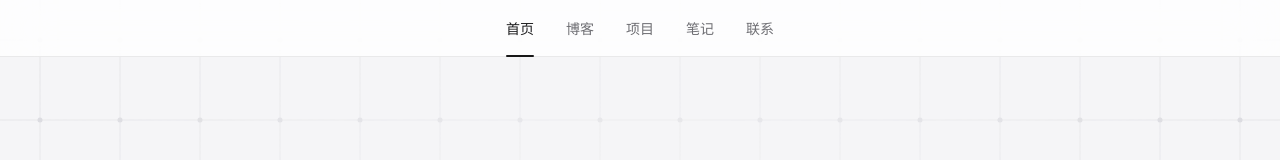
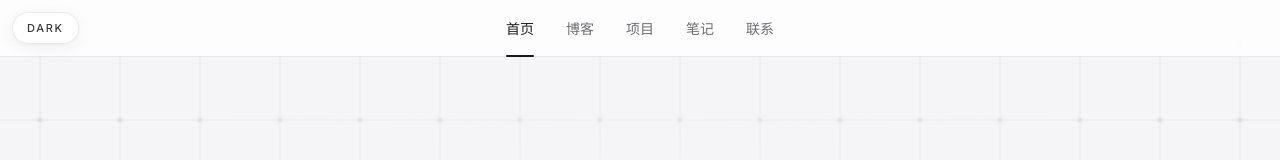
Before and after one commit to New-King/newking, a React (Vite) app: page / in a window 1280 px wide. Shown: the top 160 px of the page. Built offline with nearby package versions, Linux system fonts and the light colour scheme; the HTML template or start-up script is replaced by a standard one.

Commit message:
深色模式完整实现：令牌改 CSS 变量（:root/.dark）+ 左上角 Dark/Light 切换（localStorage 持久化）+ 全站 dark: 细节适配（下拉悬停/思考光柱/骨架/打勾图标等）；设计规范与 AGENTS.md 增加深色注意事项

```diff
--- a/src/App.jsx
+++ b/src/App.jsx
@@ -1,4 +1,4 @@
-import { useEffect } from 'react';
+import { useEffect, useState } from 'react';
 import { BrowserRouter, Route, Routes, useLocation } from 'react-router-dom';
 import Navbar from './components/Navbar';
 import HomePage from './pages/HomePage';
@@ -6,6 +6,35 @@ import BlogPage from './pages/BlogPage';
 import ProjectsPage from './pages/ProjectsPage';
 import NotesPage from './pages/NotesPage';
 import ContactPage from './pages/ContactPage';
+
+/* 深色模式切换（左上角；记住用户选择，localStorage 持久化） */
+function ThemeToggle() {
+  const [dark, setDark] = useState(() => {
+    try {
+      return localStorage.getItem('theme') === 'dark';
+    } catch {
+      return false;
+    }
+  });
+  useEffect(() => {
+    document.documentElement.classList.toggle('dark', dark);
+    try {
+      localStorage.setItem('theme', dark ? 'dark' : 'light');
+    } catch {
+      /* 隐私模式等不可写时静默失败 */
+    }
+  }, [dark]);
+  return (
+    <button
+      type="button"
+      onClick={() => setDark((d) => !d)}
+      aria-label={dark ? 'Switch to light mode' : 'Switch to dark mode'}
+      className="fixed left-3 top-3 z-[60] flex h-8 items-center rounded-full border border-black/[0.08] bg-white/90 px-3.5 text-[11px] font-medium uppercase tracking-[0.15em] text-ink-soft shadow-apple backdrop-blur transition-colors hover:text-ink dark:border-white/10 dark:bg-[#1C1C1E]/90"
+    >
+      {dark ? 'Light' : 'Dark'}
+    </button>
+  );
+}
 
 function ScrollToTop() {
   const { pathname } = useLocation();
@@ -19,6 +48,7 @@ export default function App() {
   return (
     <BrowserRouter>
       <ScrollToTop />
+      <ThemeToggle />
       <Navbar />
       {/* 导航为悬浮覆盖层，不占用布局高度；隐藏时内容可占满整个视口 */}
       <main>
--- a/src/components/PageShell.jsx
+++ b/src/components/PageShell.jsx
@@ -7,7 +7,7 @@ export default function PageShell({ eyebrow, title, description, note, children
       {children && <div className="mt-10">{children}</div>}
       {note && (
         <div className="mt-16 flex items-center gap-3 text-sm text-ink-faint">
-          <span className="h-px w-10 bg-neutral-200" />
+          <span className="h-px w-10 bg-neutral-200 dark:bg-white/15" />
           {note}
         </div>
       )}
--- a/src/components/chat/AgentChat.jsx
+++ b/src/components/chat/AgentChat.jsx
@@ -419,7 +419,7 @@ export default function AgentChat() {
               type="button"
               onClick={scrollToBottom}
               aria-label="跳到底部"
-              className="absolute bottom-full right-1.5 z-10 mb-2 flex h-9 w-9 animate-fade-in-up items-center justify-center rounded-full border border-black/[0.08] bg-white/95 text-ink-faint shadow-apple backdrop-blur transition-colors hover:text-ink"
+              className="absolute bottom-full right-1.5 z-10 mb-2 flex h-9 w-9 animate-fade-in-up items-center justify-center rounded-full border border-black/[0.08] bg-white/95 text-ink-faint shadow-apple backdrop-blur transition-colors hover:text-ink dark:border-white/10 dark:bg-card/95"
             >
               <IconArrowDown className="h-4 w-4" />
             </button>
@@ -431,7 +431,7 @@ export default function AgentChat() {
             onChange={(e) => setInput(e.target.value)}
             placeholder="输入你想了解的内容…"
             aria-label="输入你想了解的内容"
-            className="w-full rounded-full border border-black/[0.08] bg-card py-3.5 pl-5 pr-14 text-[15px] text-ink shadow-apple-input outline-none transition-all duration-200 placeholder:text-ink-faint focus:shadow-apple"
+            className="w-full rounded-full border border-black/[0.08] bg-card py-3.5 pl-5 pr-14 text-[15px] text-ink shadow-apple-input outline-none transition-all duration-200 placeholder:text-ink-faint focus:shadow-apple dark:border-white/10"
           />
           {/* 生成中：发送按钮原位变为暂停按钮，无法连续发送；对话结束或暂停后恢复发送 */}
           {pending > 0 && !paused ? (
--- a/src/components/chat/BgGrid.jsx
+++ b/src/components/chat/BgGrid.jsx
@@ -9,10 +9,11 @@ const IDLE_MS = 3000; // 鼠标停止移动多久后回缩（加长：悬停时
 const V_COUNT = 40; // 竖线数（80*40 = 3200px）
 const H_COUNT = 30; // 横线数（80*30 = 2400px）
 
-const LINE = '#E4E4E7'; // 线的基础色（Aceternity light 同色）
-const LINE_HOT = '#9B9BA3'; // 线变深后的颜色
-const DOT = '#D6D6DB'; // 圆点基础色
-const DOT_HOT = '#7F7F88'; // 圆点碰撞时的深色
+// 网格颜色：引用 CSS 变量（:root 浅色 / .dark 深色），主题切换自动生效
+const LINE = 'var(--grid-line)'; // 线的基础色
+const LINE_HOT = 'var(--grid-line-hot)'; // 线变深后的颜色（深色模式下反向为变亮）
+const DOT = 'var(--grid-dot)'; // 圆点基础色
+const DOT_HOT = 'var(--grid-dot-hot)'; // 圆点碰撞时的深色
 
 // 圆点坐标：从半格 40px 起，与横竖线交点对齐
 function buildDots() {
@@ -265,8 +266,8 @@ function BgGrid() {
               y1={GRID / 2 + j * GRID}
               x2="100%"
               y2={GRID / 2 + j * GRID}
-              stroke={LINE}
               strokeWidth="1"
+              style={{ stroke: LINE }}
             />
             <line
               ref={(el) => {
@@ -276,9 +277,9 @@ function BgGrid() {
               y1={GRID / 2 + j * GRID}
               x2="100%"
               y2={GRID / 2 + j * GRID}
-              stroke={LINE_HOT}
               strokeWidth="1"
               style={{
+                stroke: LINE_HOT,
                 strokeDasharray: '0 2000',
                 transition: `stroke-dasharray ${GROW_MS}ms ease, stroke-dashoffset ${GROW_MS}ms ease`,
               }}
@@ -291,9 +292,9 @@ function BgGrid() {
               y1={GRID / 2 + j * GRID}
               x2="100%"
               y2={GRID / 2 + j * GRID}
-              stroke={LINE_HOT}
               strokeWidth="1"
               style={{
+                stroke: LINE_HOT,
                 strokeDasharray: '0 2000',
                 transition: `stroke-dasharray ${GROW_MS}ms ease, stroke-dashoffset ${GROW_MS}ms ease`,
               }}
@@ -309,8 +310,8 @@ function BgGrid() {
               y1="0"
               x2={GRID / 2 + i * GRID}
               y2="100%"
-              stroke={LINE}
               strokeWidth="1"
+              style={{ stroke: LINE }}
             />
             <line
               ref={(el) => {
@@ -320,9 +321,9 @@ function BgGrid() {
               y1="0"
               x2={GRID / 2 + i * GRID}
               y2="100%"
-              stroke={LINE_HOT}
               strokeWidth="1"
               style={{
+                stroke: LINE_HOT,
                 strokeDasharray: '0 2000',
                 transition: `stroke-dasharray ${GROW_MS}ms ease, stroke-dashoffset ${GROW_MS}ms ease`,
               }}
@@ -335,9 +336,9 @@ function BgGrid() {
               y1="0"
               x2={GRID / 2 + i * GRID}
               y2="100%"
-              stroke={LINE_HOT}
               strokeWidth="1"
               style={{
+                stroke: LINE_HOT,
                 strokeDasharray: '0 2000',
                 transition: `stroke-dasharray ${GROW_MS}ms ease, stroke-dashoffset ${GROW_MS}ms ease`,
               }}
@@ -354,8 +355,7 @@ function BgGrid() {
             cx={p.x}
             cy={p.y}
             r="2.5"
-            fill={DOT}
-            style={{ transition: 'fill 0.4s ease' }}
+            style={{ fill: DOT, transition: 'fill 0.4s ease' }}
           />
         ))}
       </svg>
--- a/src/components/chat/TurnRail.jsx
+++ b/src/components/chat/TurnRail.jsx
@@ -81,7 +81,7 @@ export default function TurnRail({ turns, onSelect }) {
                   aria-label={`跳转到第 ${i + 1} 轮对话`}
                   style={{ width: `${hover == null ? BASE_LEN : lenFor(d)}px` }}
                   className={`h-[2px] cursor-default rounded-full transition-all duration-300 ease-smooth ${
-                    isFocus ? 'bg-accent' : 'bg-[#D2D2D7]'
+                    isFocus ? 'bg-accent' : 'bg-[#D2D2D7] dark:bg-[#3A3A3C]'
                   }`}
                 />
               );
@@ -92,7 +92,7 @@ export default function TurnRail({ turns, onSelect }) {
         {/* 预览面板：跟随鼠标位置，鼠标可移入并点击操作 */}
         {hover !== null && (
           <div
-            className="absolute w-72 rounded-2xl border border-black/[0.06] bg-card p-3.5 shadow-apple-lg"
+            className="absolute w-72 rounded-2xl border border-black/[0.06] bg-card p-3.5 shadow-apple-lg dark:border-white/10"
             style={{ left: PANEL_LEFT, top: panelTop }}
           >
             <p className="truncate text-[13px] font-medium text-ink">
--- a/src/components/chat/Typewriter.jsx
+++ b/src/components/chat/Typewriter.jsx
@@ -38,7 +38,7 @@ export default function Typewriter({ text, speed = 26, startDelay = 300, active
   return (
     <span className="whitespace-pre-wrap">
       {text.slice(0, count)}
-      {!finished && active && <span className="animate-blink text-neutral-400">▍</span>}
+      {!finished && active && <span className="animate-blink text-neutral-400 dark:text-ink-muted">▍</span>}
     </span>
   );
 }
--- a/src/pages/ContactPage.jsx
+++ b/src/pages/ContactPage.jsx
@@ -13,14 +13,14 @@ export default function ContactPage() {
       <div className="space-y-3">
         <a
           href={`mailto:${contact.email}`}
-          className="flex w-fit items-center gap-3 rounded-2xl border border-black/[0.06] bg-card px-4 py-3 text-sm text-ink-soft shadow-apple transition-all duration-200 hover:scale-[1.02] hover:text-ink hover:shadow-apple-lg"
+          className="flex w-fit items-center gap-3 rounded-2xl border border-black/[0.06] bg-card dark:border-white/10 px-4 py-3 text-sm text-ink-soft shadow-apple transition-all duration-200 hover:scale-[1.02] hover:text-ink hover:shadow-apple-lg"
         >
           <IconMail className="h-4 w-4 text-ink-faint" />
           {contact.email}
         </a>
         <a
           href={`tel:${contact.phone}`}
-          className="flex w-fit items-center gap-3 rounded-2xl border border-black/[0.06] bg-card px-4 py-3 text-sm text-ink-soft shadow-apple transition-all duration-200 hover:scale-[1.02] hover:text-ink hover:shadow-apple-lg"
+          className="flex w-fit items-center gap-3 rounded-2xl border border-black/[0.06] bg-card dark:border-white/10 px-4 py-3 text-sm text-ink-soft shadow-apple transition-all duration-200 hover:scale-[1.02] hover:text-ink hover:shadow-apple-lg"
         >
           <IconPhone className="h-4 w-4 text-ink-faint" />
           {contact.phone}
--- a/tailwind.config.js
+++ b/tailwind.config.js
@@ -1,5 +1,6 @@
 /** @type {import('tailwindcss').Config} */
 export default {
+  darkMode: 'class', // 深色模式：<html class="dark"> 切换（令牌为 CSS 变量，随主题换值）
   content: ['./index.html', './src/**/*.{js,jsx}'],
   theme: {
     extend: {
@@ -15,27 +16,27 @@ export default {
         ],
         mono: ['ui-monospace', 'SFMono-Regular', 'Menlo', 'Consolas', 'monospace'],
       },
-      // Apple 风色板：暖白底 + 墨黑文字 + Apple 蓝强调
+      // 设计令牌（CSS 变量，支持 alpha）：深浅两套值定义在 index.css 的 :root / .dark
       colors: {
-        page: '#F5F5F7', // 页面底色（Apple 招牌暖白）
-        card: '#FFFFFF', // 卡片 / 输入框白
+        page: 'rgb(var(--page) / <alpha-value>)', // 页面底色
+        card: 'rgb(var(--card) / <alpha-value>)', // 卡片 / 输入框白
         ink: {
-          DEFAULT: '#1D1D1F', // 主文字（Apple 墨黑）
-          soft: '#3A3A3C', // 次级文字
-          muted: '#6E6E73', // 弱文字
-          faint: '#86868B', // 更弱文字 / 占位
+          DEFAULT: 'rgb(var(--ink) / <alpha-value>)',
+          soft: 'rgb(var(--ink-soft) / <alpha-value>)',
+          muted: 'rgb(var(--ink-muted) / <alpha-value>)',
+          faint: 'rgb(var(--ink-faint) / <alpha-value>)',
         },
         accent: {
-          DEFAULT: '#171717', // 深灰强调（原设计的黑/深灰质感，替代蓝色）
-          hover: '#404040',
-          soft: '#F5F5F7', // 浅底（备用）
+          DEFAULT: 'rgb(var(--accent) / <alpha-value>)',
+          hover: 'rgb(var(--accent-hover) / <alpha-value>)',
+          soft: 'rgb(var(--accent-soft) / <alpha-value>)',
         },
       },
-      // 柔和阴影：卡片 / 输入框 / 悬浮
+      // 柔和阴影（CSS 变量，深浅两套）
       boxShadow: {
-        apple: '0 4px 16px rgba(0,0,0,0.06), 0 1px 3px rgba(0,0,0,0.04)',
-        'apple-lg': '0 12px 32px rgba(0,0,0,0.1)',
-        'apple-input': '0 1px 2px rgba(0,0,0,0.04)',
+        apple: 'var(--shadow-apple)',
+        'apple-lg': 'var(--shadow-apple-lg)',
+        'apple-input': 'var(--shadow-apple-input)',
       },
       // 整体圆角收小约 30%：卡片/气泡/面板统一 16px → 11px
       borderRadius: {
```
Also changed, not shown: src/components/Navbar.jsx (+8 -8 lines), src/components/chat/blocks.jsx (+9 -9 lines), src/index.css (+64 -1 lines), 2 other files (tests, documents, lock files or other folders).
